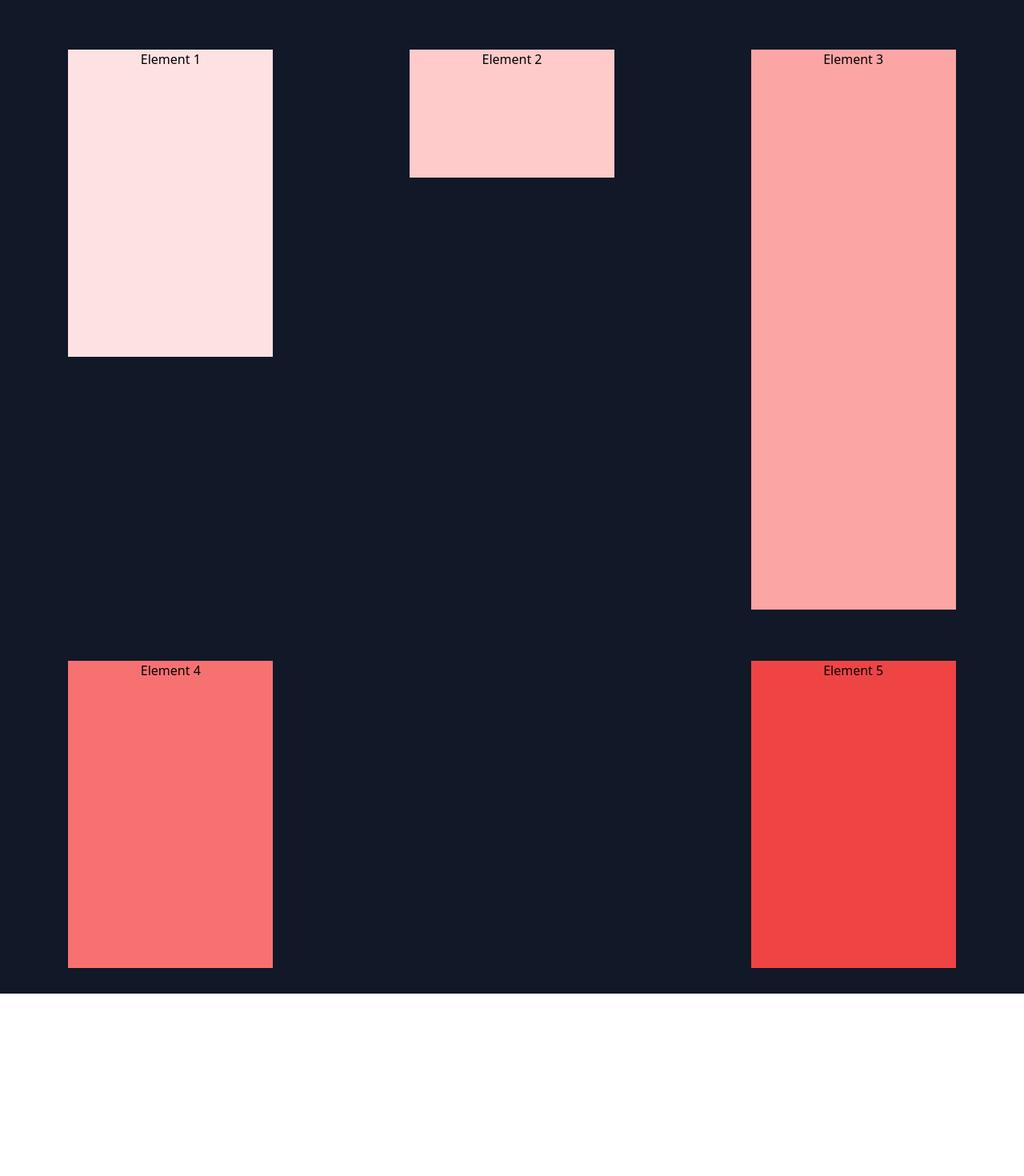
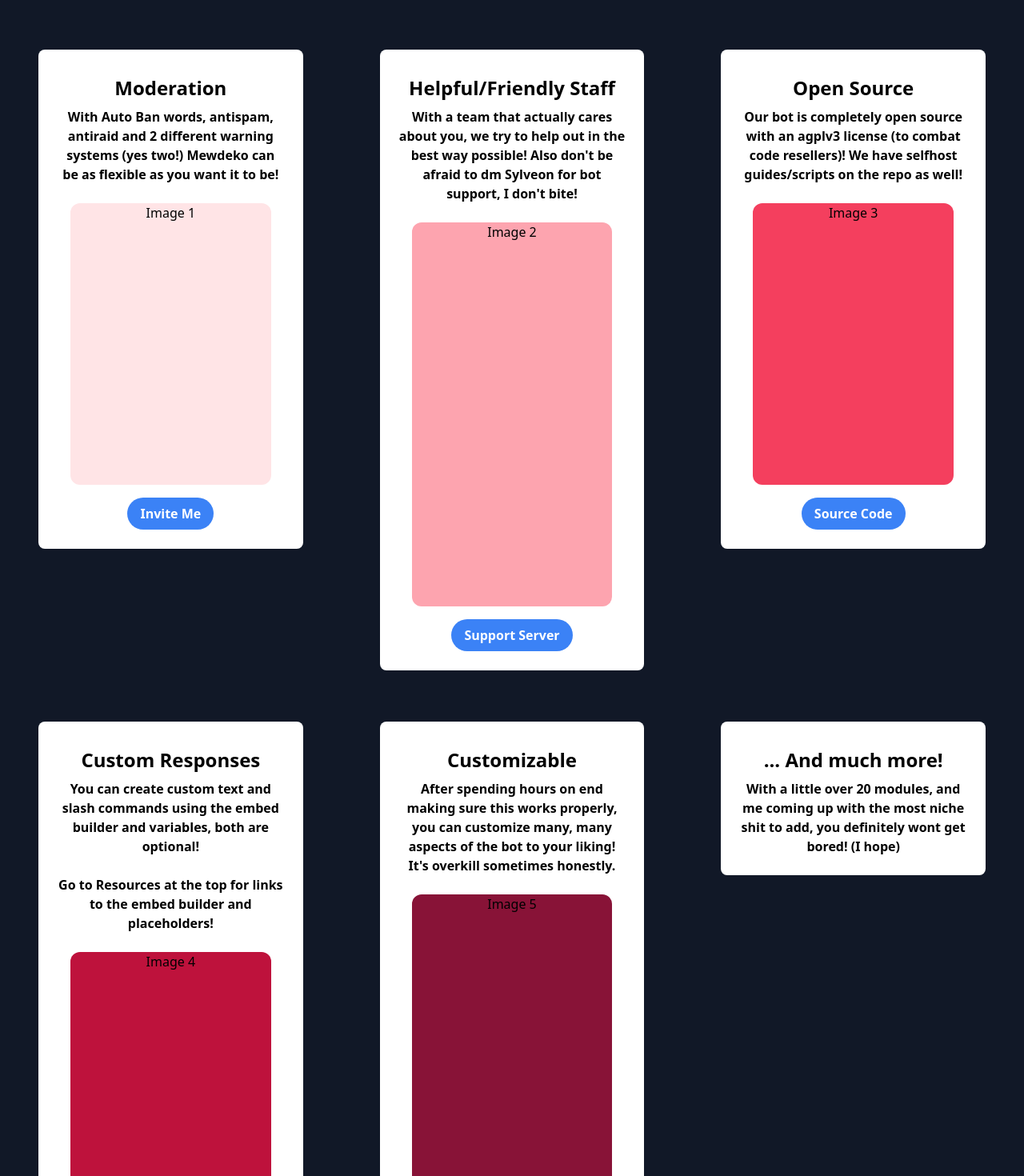
Before and after one commit to SylveonDeko/MewdekoDash, a SvelteKit app in the folder mewdash/: page /tailwind in a window 1280 px wide. Shown: the part 380-1850 px from the top of the page at 80% size. Before the commit the page ends 1622 px from the top, so only its background shows below. Built offline with nearby package versions, Linux system fonts and the light colour scheme.

Commit message:
adds mockup elements

```diff
--- a/mewdash/src/lib/Button.svelte
+++ /dev/null
@@ -1,5 +0,0 @@
-<h1>{buttonName}</h1>
-
-<script lang="ts">
-    export let buttonName: string;
-</script>
--- /dev/null
+++ b/mewdash/src/lib/util/InteractableElement.svelte
@@ -0,0 +1,27 @@
+<script lang="ts">
+    export let title: string;
+    export let description: string;
+    export let cta: { href: string, text: string };
+</script>
+
+<div class="w-full h-max grid grid-cols-1 justify-center rounded-lg bg-white mx-8 py-6">
+    {#if title}
+        <h2 class="pt-2 px-6 text-center text-2xl font-bold">{title}</h2>
+    {/if}
+    {#if description}
+        <p class="pt-2 px-6 text-center text-md font-bold">{@html description}</p>
+    {/if}
+    {#if $$slots.default}
+        <div class="pt-6 px-10 flex justify-center">
+            <div class="w-full h-max rounded-xl overflow-hidden">
+                <slot/>
+            </div>
+        </div>
+    {/if}
+    {#if cta}
+        <div class="pt-4 flex justify-center">
+            <a class="w-max h-max py-2 px-4 bg-blue-500 hover:bg-blue-700 text-white font-bold rounded-full"
+               href="{cta.href}" target="_blank">{cta.text} </a>
+        </div>
+    {/if}
+</div>
--- a/mewdash/src/routes/tailwind/+page.svelte
+++ b/mewdash/src/routes/tailwind/+page.svelte
@@ -1,6 +1,7 @@
 <script lang="ts">
     import Navbar from "$lib/nav/Navbar.svelte";
     import FluidContainer from "$lib/util/FluidContainer.svelte";
+    import Interactable from "$lib/util/InteractableElement.svelte";
 
     const navbarItems: { title: string, href: string }[] = [
         {href: "/tailwind", title: "Home"},
@@ -19,12 +20,58 @@
     <div class="pt-12 px-3">
         <h2 class="p-9 font-bold text-center text-2xl  text-white">Here's what Mewdeko can do for&nbsp;you</h2>
     </div>
-
     <FluidContainer>
-        <div class="w-64 h-96 bg-red-100 text-center" slot="element-1">Element 1</div>
-        <div class="w-64 h-40 bg-red-200  text-center" slot="element-2">Element 2</div>
-        <div class="w-64 h-[700px] bg-red-300  text-center" slot="element-3">Element 3</div>
-        <div class="w-64 h-96 bg-red-400  text-center" slot="element-4">Element 4</div>
-        <div class="w-64 h-96 bg-red-500  text-center" slot="element-5">Element 5</div>
+        <Interactable
+                slot="element-1"
+                title="Moderation"
+                description="With Auto Ban words, antispam, antiraid
+                                    and 2 different warning systems (yes two!)
+                                    Mewdeko can be as flexible as you want it to be!"
+                cta="{{text:'Invite Me',href:'https://discord.com/oauth2/authorize?client_id=752236274261426212&scope=bot&permissions=66186303&scope=bot' }}"
+        >
+            <div class="h-[22rem] bg-rose-100 w-full text-center">Image 1</div>
+        </Interactable>
+        <Interactable
+                slot="element-2"
+                title="Helpful/Friendly Staff"
+                description="With a team that actually cares about you,
+                                    we try to help out in the best way possible!
+                                    Also don't be afraid to dm Sylveon for bot support, I don't bite!"
+                cta="{{text:'Support Server',href:'https://discord.gg/mewdeko' }}"
+        >
+           <div class="h-[30rem] bg-rose-300 w-full text-center">Image 2</div>
+        </Interactable>
+        <Interactable
+                slot="element-3"
+                title="Open Source"
+                description="Our bot is completely open source with an agplv3 license (to combat code resellers)!
+                                    We have selfhost guides/scripts on the repo as well!"
+                cta="{{text:'Source Code',href:'https://github.com/SylveonDeko/Mewdeko' }}"
+        >
+            <div class="h-[22rem] bg-rose-500 w-full text-center">Image 3</div>
+        </Interactable>
+        <Interactable
+                slot="element-4"
+                title="Custom Responses"
+                description="You can create custom text and slash commands using
+                                    the embed builder and variables, both are optional!<br><br>
+                                    Go to Resources at the top for links to the embed builder and placeholders!"
+        >
+            <div class="h-[29rem] bg-rose-700 w-full text-center">Image 4</div>
+        </Interactable>
+        <Interactable
+                slot="element-5"
+                title="Customizable"
+                description="After spending hours on end making sure this works properly,
+                                    you can customize many, many aspects of the bot to your liking!
+                                    It's overkill sometimes honestly."
+        >
+            <div class="h-[37rem] bg-rose-900 w-full text-center">Image 5</div>
+        </Interactable>
+        <Interactable
+                slot="element-6"
+                title="... And much more!"
+                description="With a little over 20 modules, and me coming up with the most niche shit to add, you definitely wont get bored! (I hope)"
+        />
     </FluidContainer>
 </section>
```
